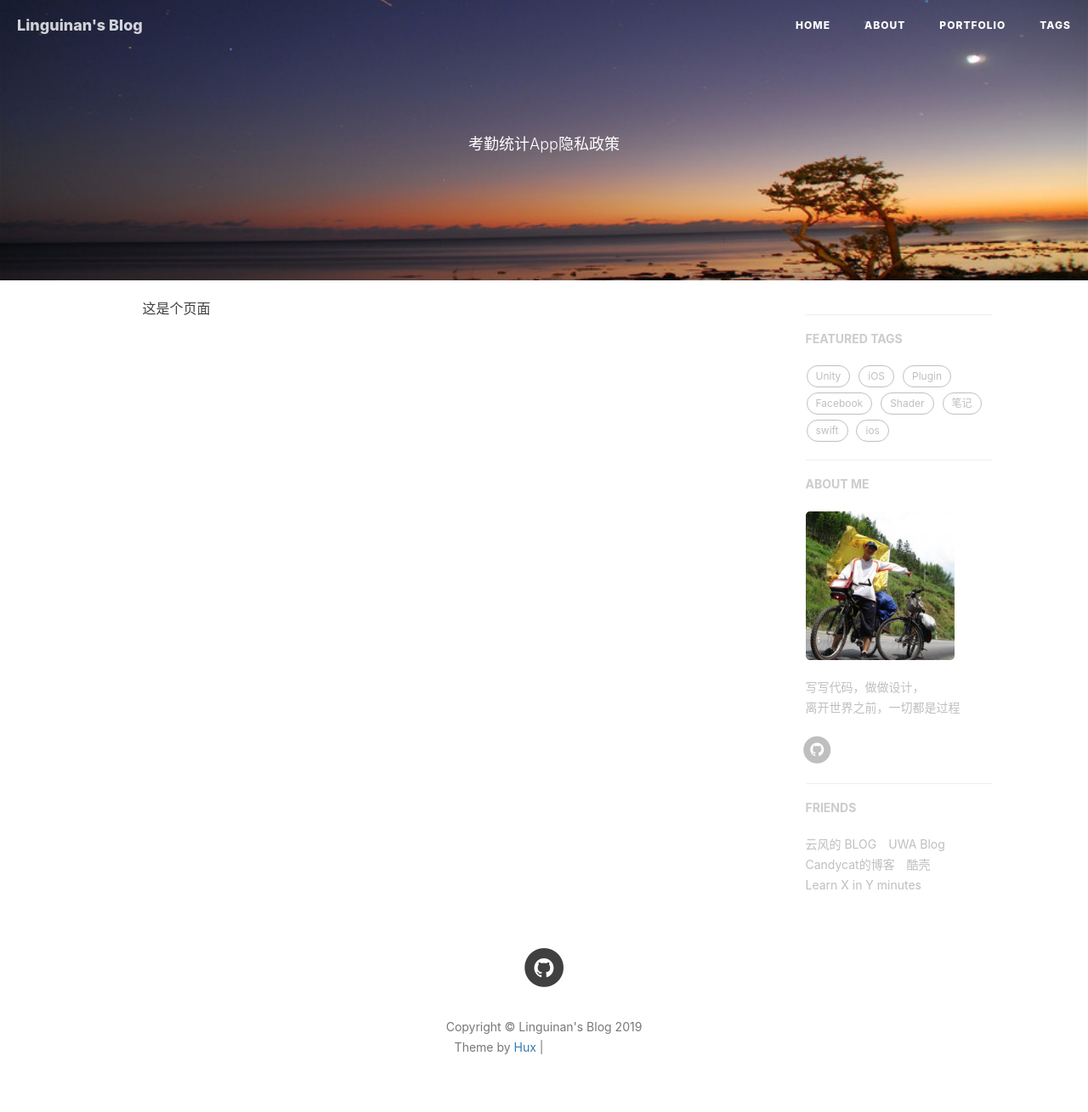
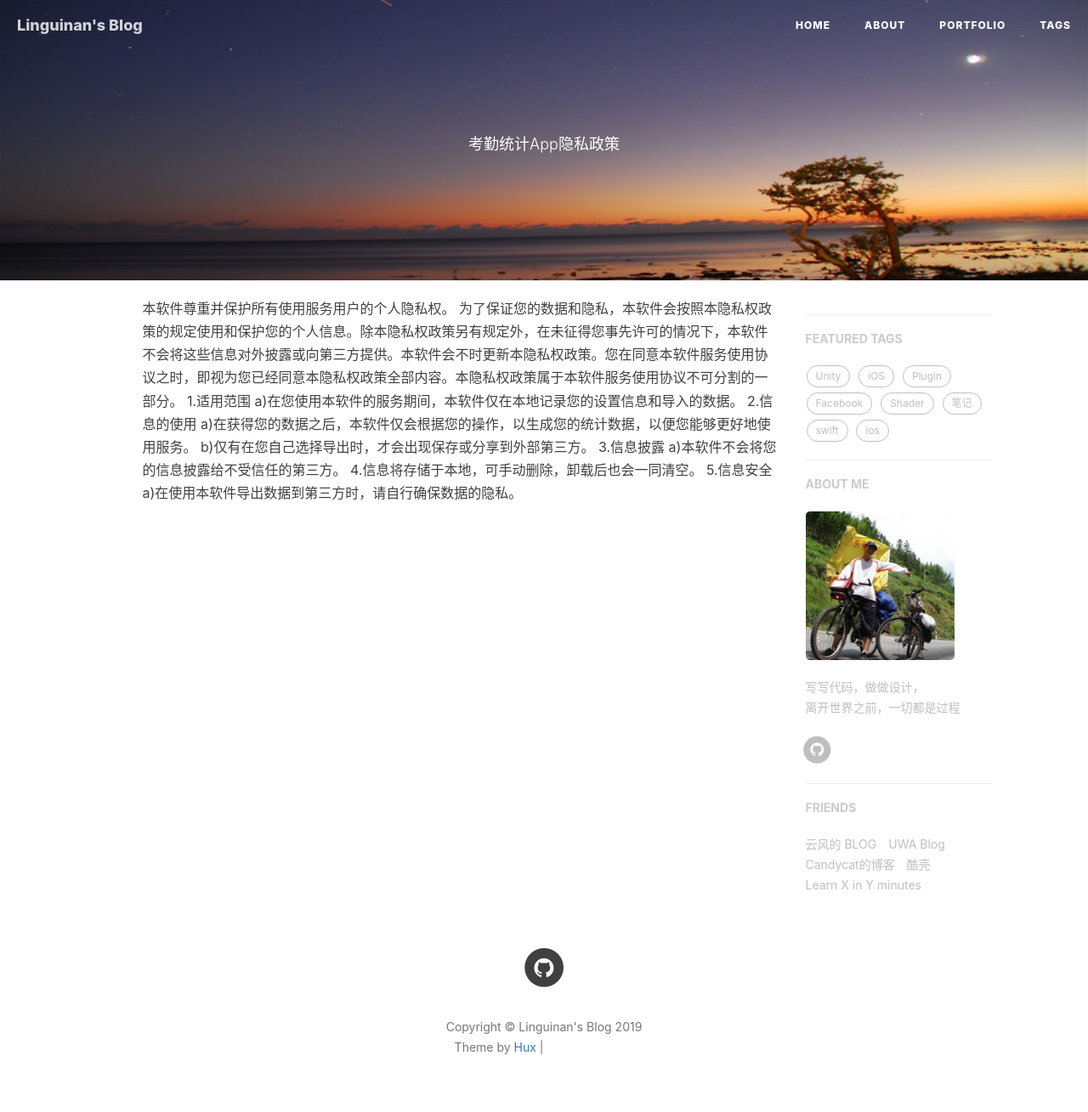
Before and after one commit to linguinan/linguinan.github.io, a Jekyll site: the page built from policy/attendance.html, in a window 1280 px wide. Shown: the whole page at 85% size. Built offline with Jekyll 4.4.1, drawn with Linux system fonts in a browser that asks for light colours; nearby versions of some CDN libraries; comment, search, counter and statistics services are not loaded; grey boxes are pictures that could not be loaded.

Commit message:
add detail

```diff
--- a/policy/attendance.html
+++ b/policy/attendance.html
@@ -4,5 +4,16 @@ description: "考勤统计App隐私政策"
 ---
 
 <div>
-    这是个页面
+    本软件尊重并保护所有使用服务用户的个人隐私权。
+    为了保证您的数据和隐私，本软件会按照本隐私权政策的规定使用和保护您的个人信息。除本隐私权政策另有规定外，在未征得您事先许可的情况下，本软件不会将这些信息对外披露或向第三方提供。本软件会不时更新本隐私权政策。您在同意本软件服务使用协议之时，即视为您已经同意本隐私权政策全部内容。本隐私权政策属于本软件服务使用协议不可分割的一部分。
+    1.适用范围
+        a)在您使用本软件的服务期间，本软件仅在本地记录您的设置信息和导入的数据。
+    2.信息的使用
+        a)在获得您的数据之后，本软件仅会根据您的操作，以生成您的统计数据，以便您能够更好地使用服务。
+        b)仅有在您自己选择导出时，才会出现保存或分享到外部第三方。
+    3.信息披露
+        a)本软件不会将您的信息披露给不受信任的第三方。
+    4.信息将存储于本地，可手动删除，卸载后也会一同清空。
+    5.信息安全
+        a)在使用本软件导出数据到第三方时，请自行确保数据的隐私。
 </div>
```
